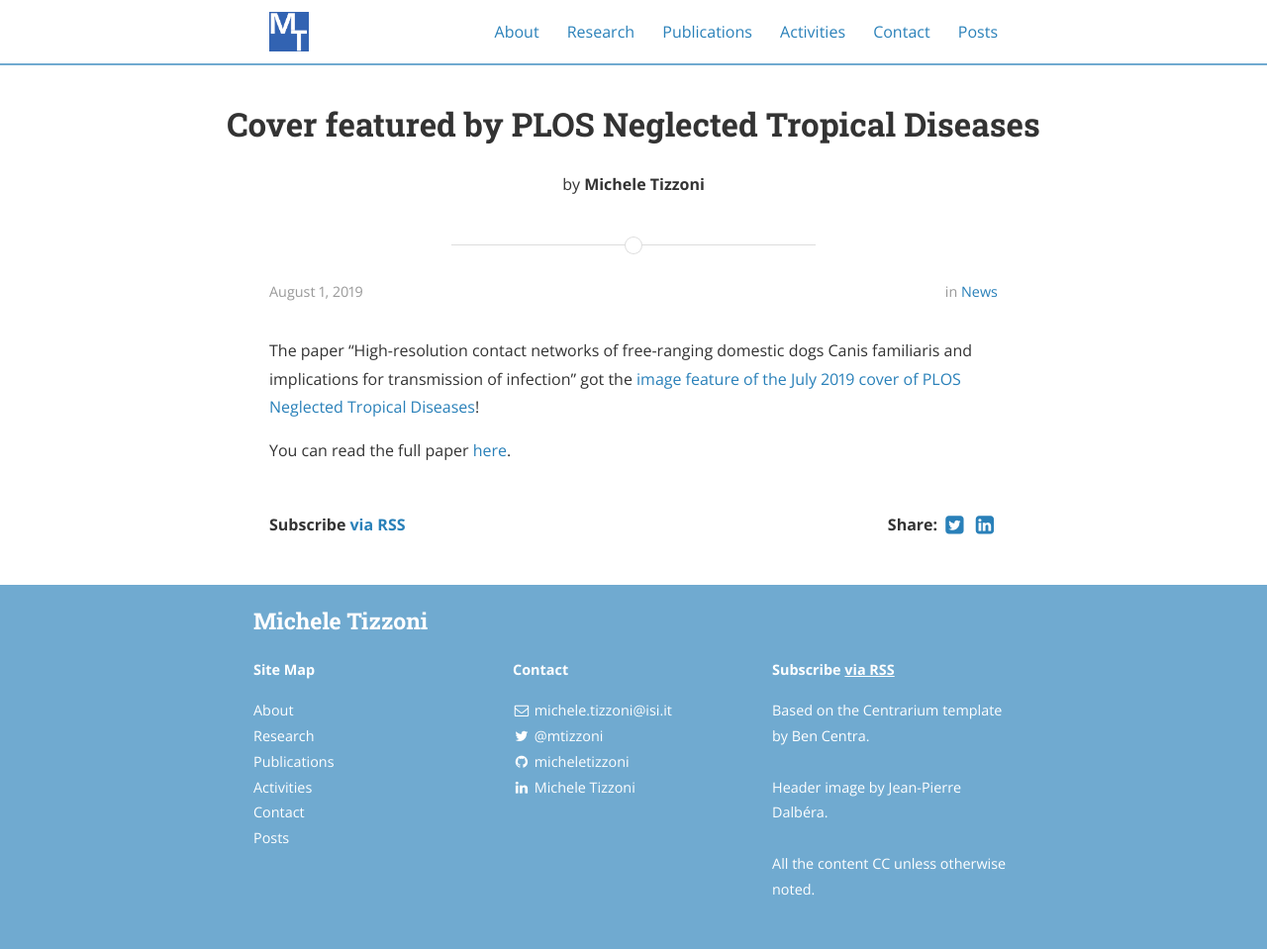
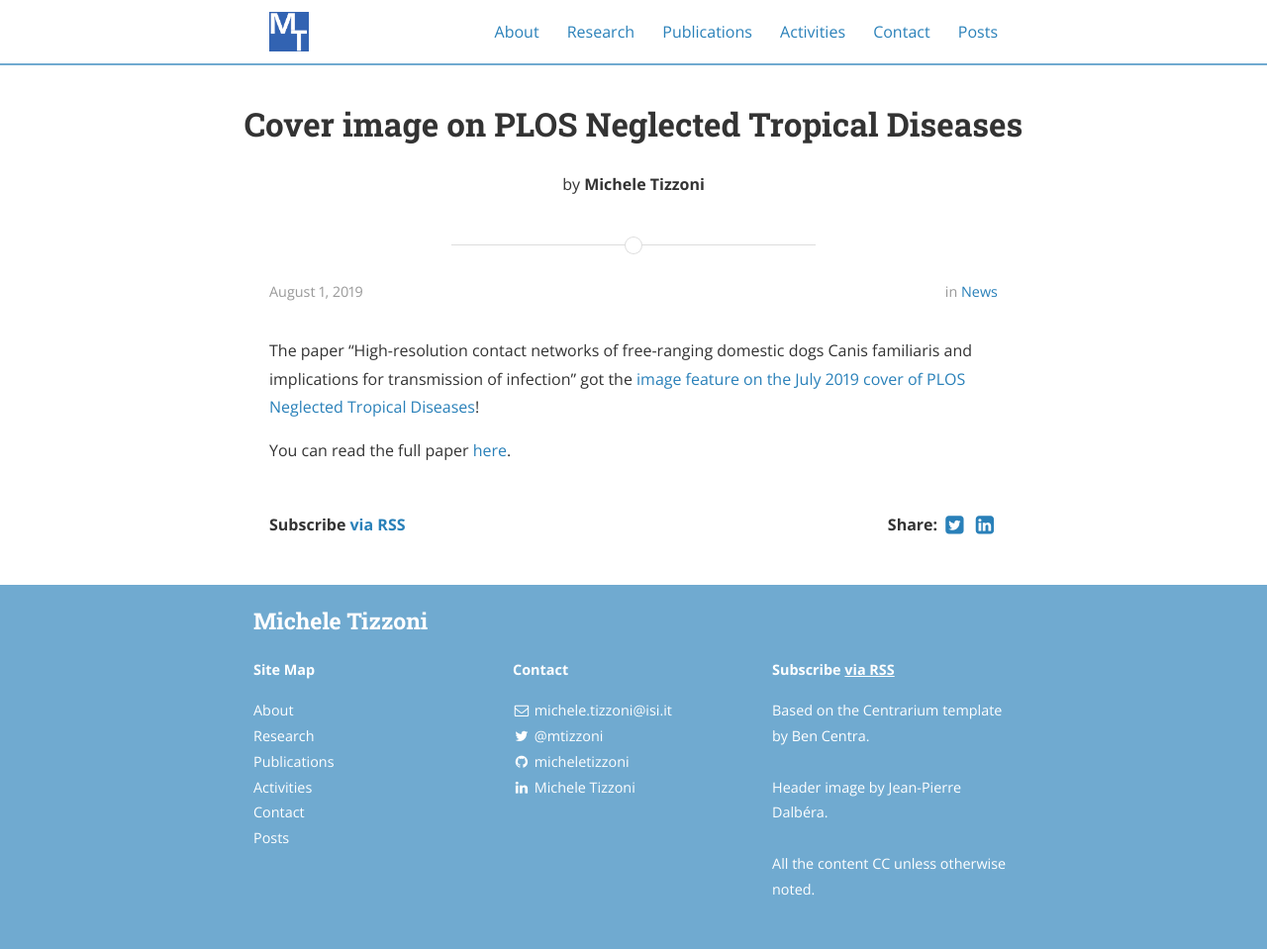
Before and after one commit to micheletizzoni/micheletizzoni.github.io, a Jekyll site: the page built from _posts/2019-08-01-cover-PLOSNTD.markdown, in a window 1280 px wide. Shown: the whole page at 99% size. Built offline with Jekyll 4.4.1, drawn with Linux system fonts in a browser that asks for light colours; nearby versions of some CDN libraries.

Commit message:
Update 2019-08-01-cover-PLOSNTD.markdown

```diff
--- a/_posts/2019-08-01-cover-PLOSNTD.markdown
+++ b/_posts/2019-08-01-cover-PLOSNTD.markdown
@@ -1,11 +1,11 @@
 ---
 layout: post
-title:  "Cover featured by PLOS Neglected Tropical Diseases"
+title:  "Cover image on PLOS Neglected Tropical Diseases"
 date:  2019-08-01 10:00:00
 author: Michele Tizzoni
 categories: news
 #cover:  "assets/instacode.png"
 ---
-The paper "High-resolution contact networks of free-ranging domestic dogs Canis familiaris and implications for transmission of infection" got the [image feature of the July 2019 cover of PLOS Neglected Tropical Diseases](https://journals.plos.org/plosntds/issue?id=10.1371/issue.pntd.v13.i07)!
+The paper "High-resolution contact networks of free-ranging domestic dogs Canis familiaris and implications for transmission of infection" got the [image feature on the July 2019 cover of PLOS Neglected Tropical Diseases](https://journals.plos.org/plosntds/issue?id=10.1371/issue.pntd.v13.i07)!
 
 You can read the full paper [here](https://journals.plos.org/plosntds/article?id=10.1371/journal.pntd.0007565).
```
